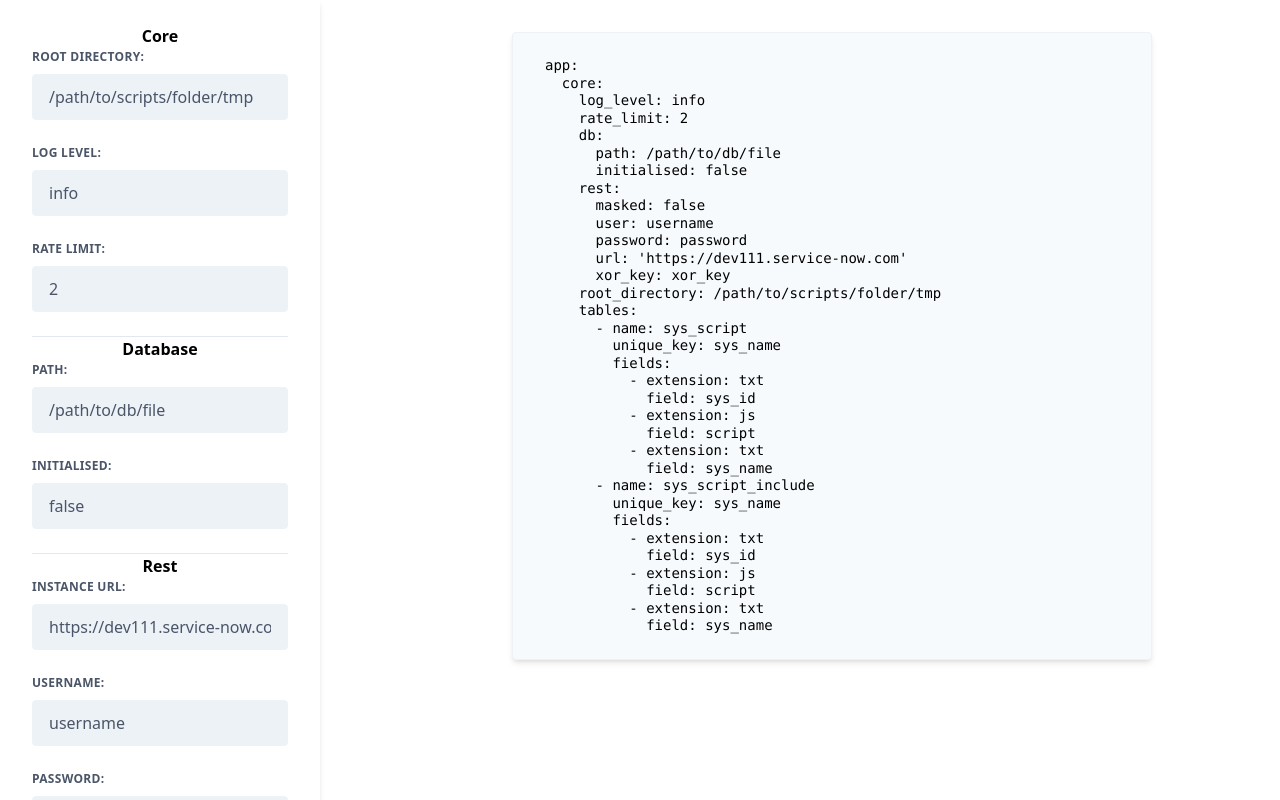
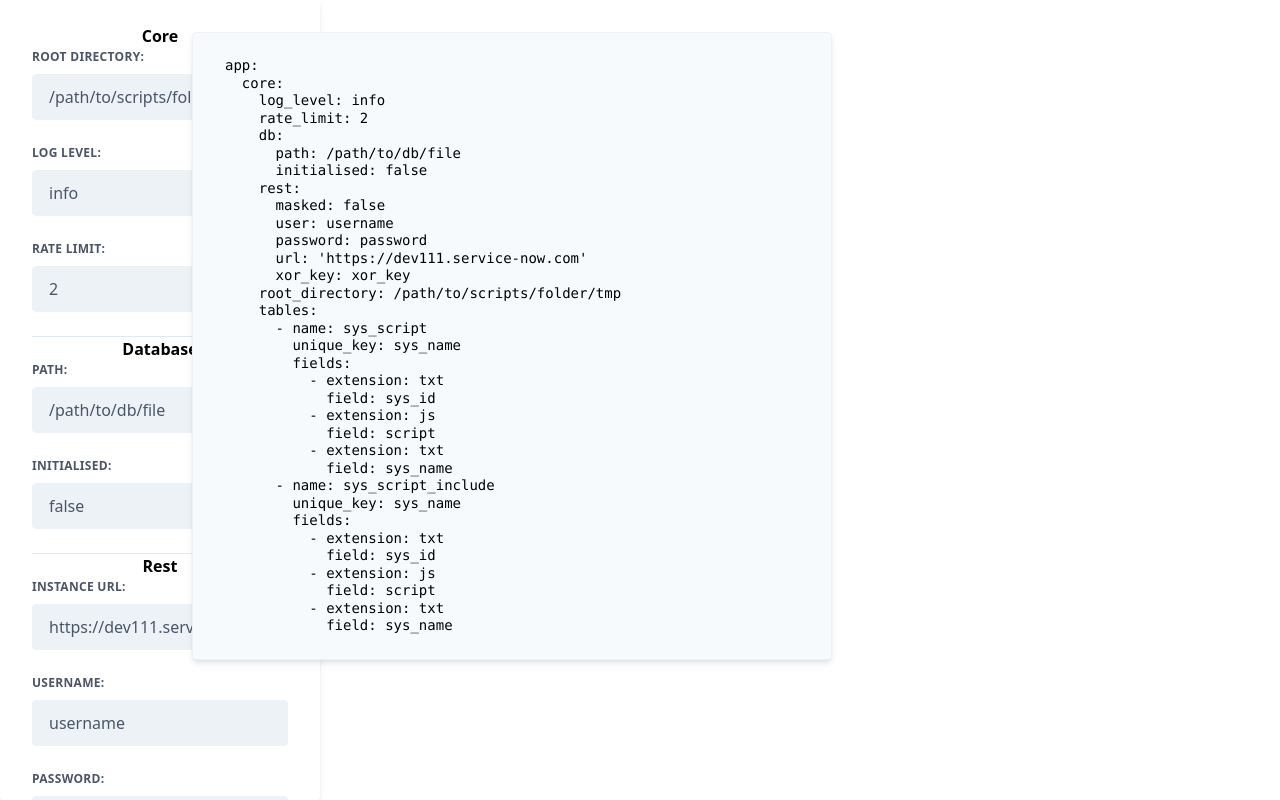
Before and after one commit to sn-edit/config-generator, a React (Vite) app: page / in a window 1280 px wide. Shown: the top 800 px of the page. Built offline with nearby package versions, Linux system fonts and the light colour scheme.

Commit message:
- Add scrollbar to the left side

```diff
--- a/src/App.js
+++ b/src/App.js
@@ -184,8 +184,8 @@ const App = () => {
 
     return <React.Fragment>
         <div className="flex">
-
-            <form className="bg-white shadow-md rounded px-8 pt-6 pb-8 w-1/4 h-full">
+            <div className="bg-white shadow-md rounded px-8 pt-6 pb-8 w-1/4 h-full" style={{overflowY: "scroll", top: 0, bottom: 0, position: "fixed"}}>
+            <form>
 
             <h1 className={headerStyle}>Core</h1>
                 <label className={labelStyle}>Root Directory:</label>
@@ -246,6 +246,7 @@ const App = () => {
                 })}
 
         </form>
+            </div>
 
             <div className="w-3/4">
 
```
